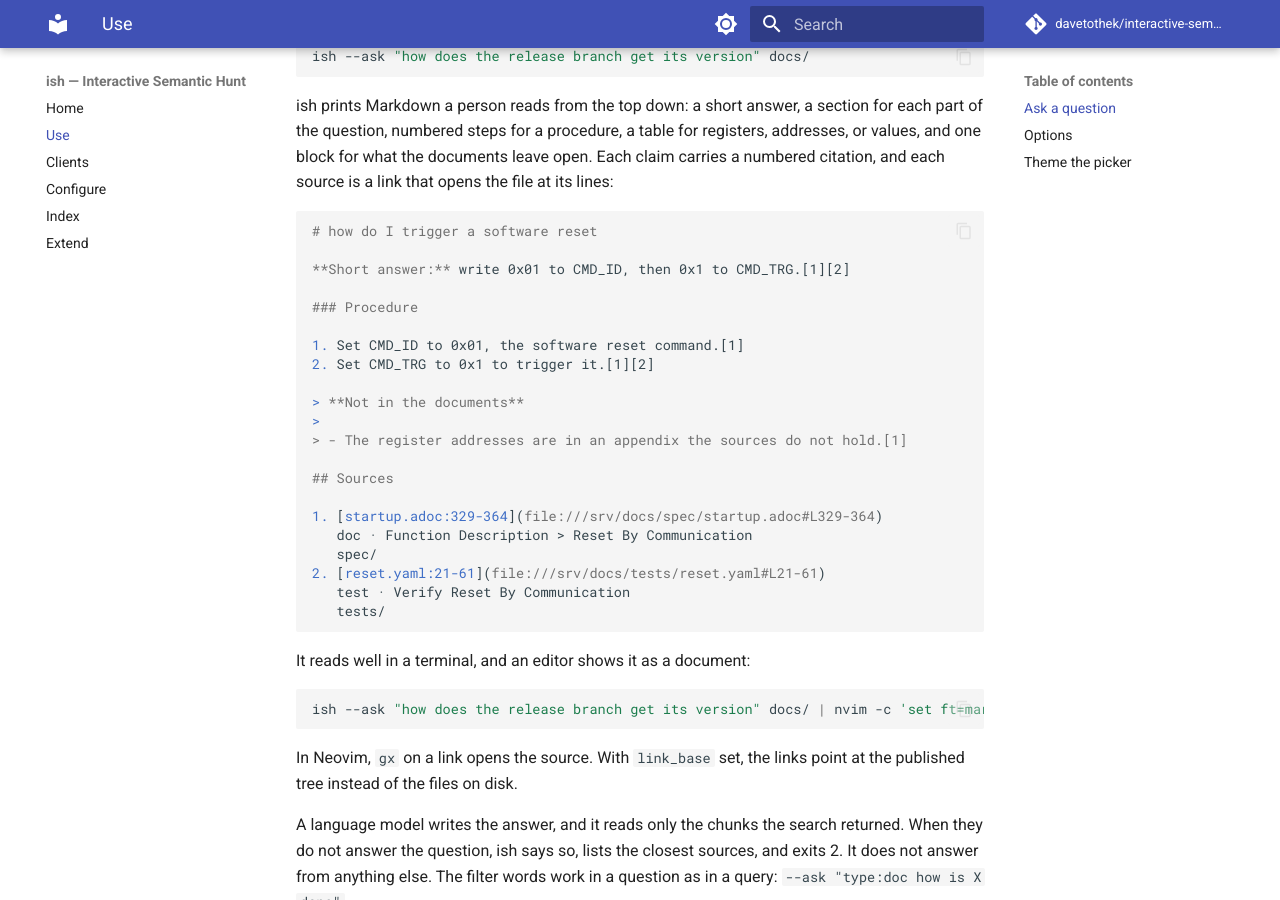
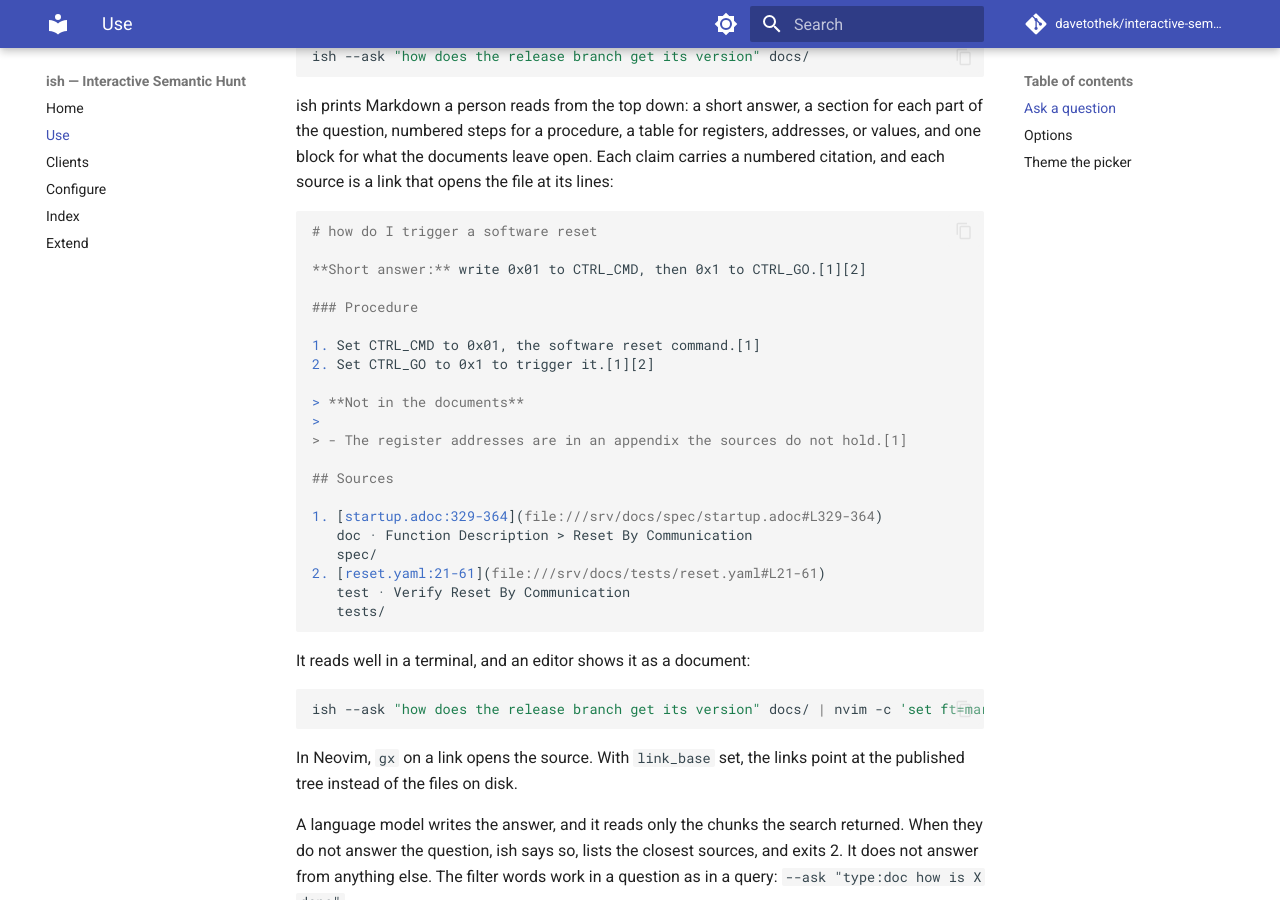
Before and after one commit to davetothek/interactive-semantic-hunt, an MkDocs documentation site: the page built from docs/usage.md, in a window 1280 px wide and 900 px high, scrolled down 1912 px. Built offline with MkDocs 1.6.1 and Material for MkDocs 9.7.7, drawn with Linux system fonts in a browser that asks for light colours; comment, search, counter and statistics services are not loaded.

Commit message:
Use neutral names in the examples and tests of the answer layout
The examples and tests carried register names, a reset value, and a
clock name copied from a private specification. They now use names
made up for the purpose: REG_TIMER_LOAD, ERR_MODE_TIMER, CTRL_CMD,
CTRL_GO, CLK_IN, and 0x00C350. No behavior changes.

Co-Authored-By: Claude Opus 5.5 <noreply@anthropic.com>
Claude-Session: https://claude.ai/code/session_011qDzv5VX5qx2QrgQVvzfV5

````diff
--- a/docs/usage.md
+++ b/docs/usage.md
@@ -103,12 +103,12 @@ source is a link that opens the file at its lines:
 ```markdown
 # how do I trigger a software reset
 
-**Short answer:** write 0x01 to CMD_ID, then 0x1 to CMD_TRG.[1][2]
+**Short answer:** write 0x01 to CTRL_CMD, then 0x1 to CTRL_GO.[1][2]
 
 ### Procedure
 
-1. Set CMD_ID to 0x01, the software reset command.[1]
-2. Set CMD_TRG to 0x1 to trigger it.[1][2]
+1. Set CTRL_CMD to 0x01, the software reset command.[1]
+2. Set CTRL_GO to 0x1 to trigger it.[1][2]
 
 > **Not in the documents**
 >
````
Also changed, not shown: 4 other files.
